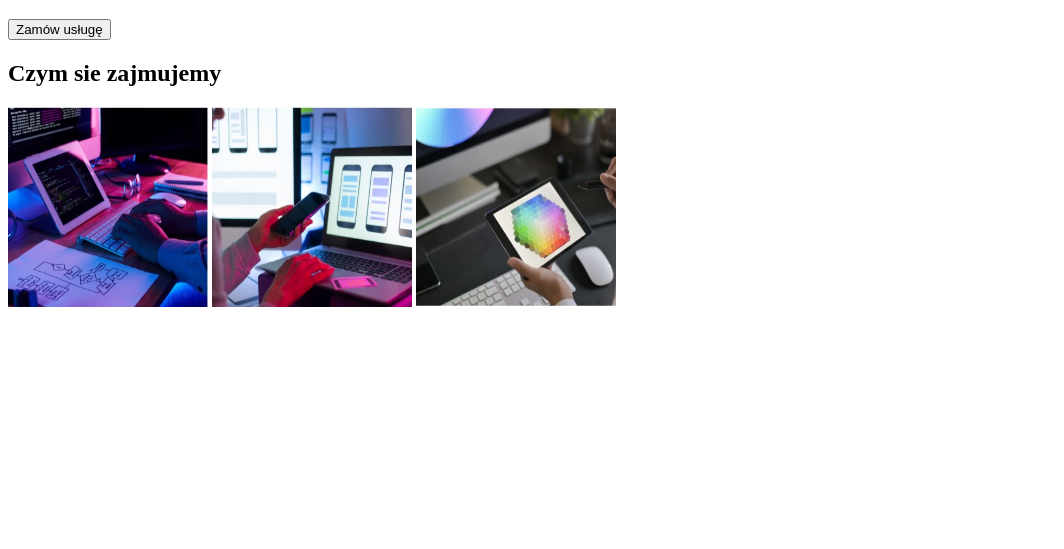
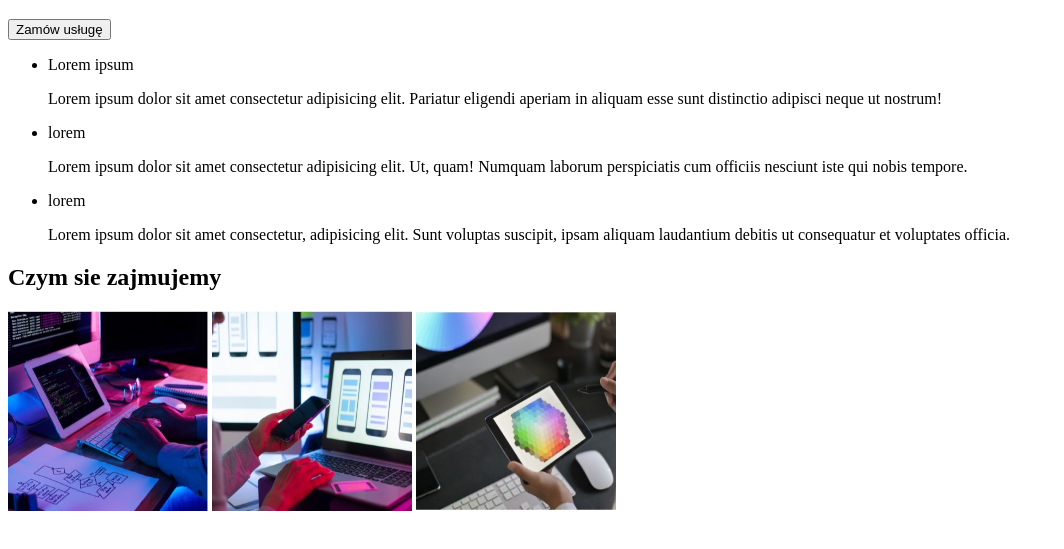
Before and after one commit to Karolblocki/goit-markup-hw-01, a plain HTML site: page index.html in a window 1280 px wide. Shown: the part 191-740 px from the top of the page, without its empty margins (0-1064 px from the left). Drawn offline with Linux system fonts and the light colour scheme.

Commit message:
dobry trop

```diff
--- a/index.html
+++ b/index.html
@@ -21,6 +21,20 @@
         <button type="button">Zamów usługę</button>
         <main>
             <section>
+            <ul>
+                <li>
+                    <p>Lorem ipsum</p>
+                    <p>Lorem ipsum dolor sit amet consectetur adipisicing elit. Pariatur eligendi aperiam in aliquam esse sunt distinctio adipisci neque ut nostrum!</p>
+                </li>
+                <li>
+                    <p>lorem</p>
+                    <p>Lorem ipsum dolor sit amet consectetur adipisicing elit. Ut, quam! Numquam laborum perspiciatis cum officiis nesciunt iste qui nobis tempore.</p>
+                </li><li>
+                    <p>lorem</p>
+                    <p>Lorem ipsum dolor sit amet consectetur, adipisicing elit. Sunt voluptas suscipit, ipsam aliquam laudantium debitis ut consequatur et voluptates officia.</p>
+                </li>
+        </ul>
+    </section>
                 <h2>Czym sie zajmujemy</h2>
                 <img src="./images/1.jpg"
                 alt="Programowanie 2"
```
